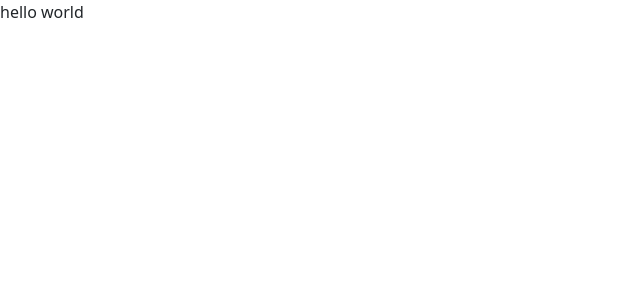
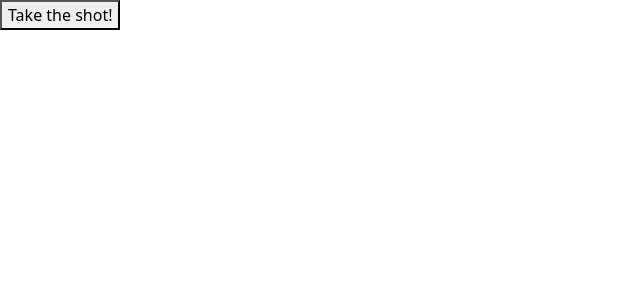
Before and after one commit to Christiannaira/react-project-first, a React (Vite) app: page / in a window 1280 px wide. Shown: the top 300 px of the page, without its empty margins (0-640 px from the left). Built offline with nearby package versions, Linux system fonts and the light colour scheme.

Commit message:
feat: Implemented events in react

```diff
--- a/src/App.tsx
+++ b/src/App.tsx
@@ -1,12 +1,20 @@
 
 
 function App() {
+
+  const shoot = () => {
+
+    alert("Great Shot!");
+
+  }
 
 
   return (
     <>
 
-  hello world
+  <button onClick={shoot}>
+    Take the shot!
+  </button>
 
     </>
   )
```
